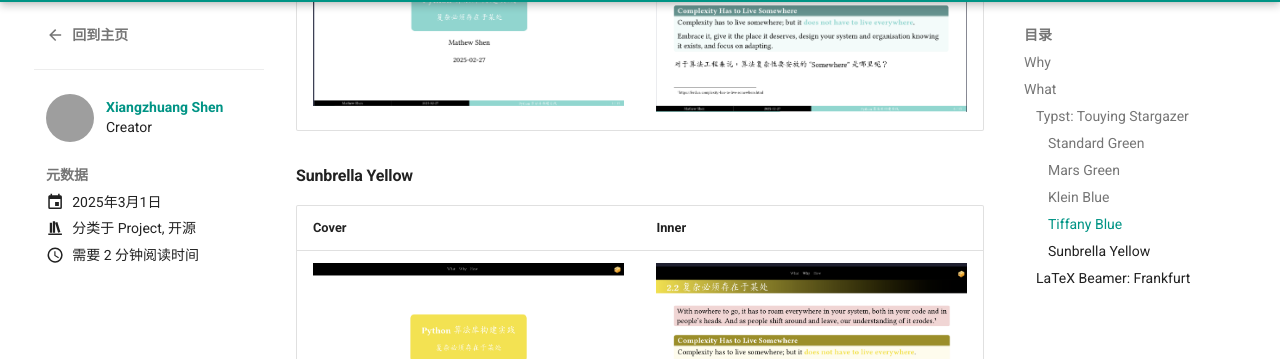
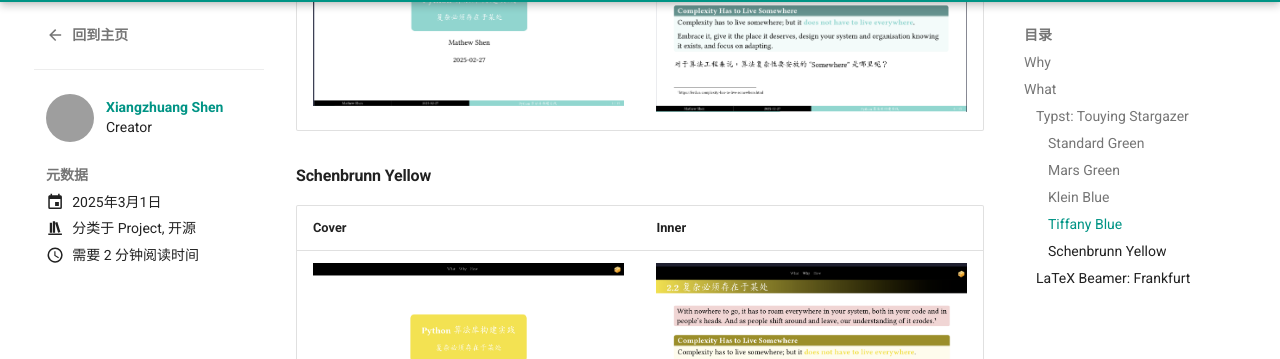
Before and after one commit to shenxiangzhuang/shenxiangzhuang.github.io, an MkDocs documentation site: the page built from docs/blog/posts/presentia.md, in a window 1280 px wide and 900 px high, scrolled down 1758 px. Shown: the part 94-453 px from the top of the window. Built offline with MkDocs 1.6.1 and Material for MkDocs 9.7.7, drawn with Linux system fonts in a browser that asks for light colours; comment, search, counter and statistics services are not loaded; grey boxes are pictures that could not be loaded.

Commit message:
fix: names

```diff
--- a/docs/blog/posts/presentia.md
+++ b/docs/blog/posts/presentia.md
@@ -52,10 +52,10 @@ categories:
 |-------------------------------------------------------------------------------------------------------|-------------------------------------------------------------------------------------------------------|
 | ![Tiffany Blue Cover](../images/presentia/screenshots/typst-touying/stargazer/tiffany_blue_cover.png) | ![Tiffany Blue Inner](../images/presentia/screenshots/typst-touying/stargazer/tiffany_blue_inner.png) |
 
-#### Sunbrella Yellow
-| Cover                                                                                                         | Inner                                                                                                         |
-|---------------------------------------------------------------------------------------------------------------|---------------------------------------------------------------------------------------------------------------|
-| ![Sunbrella Yellow Cover](../images/presentia/screenshots/typst-touying/stargazer/sunbrella_yellow_cover.png) | ![Sunbrella Yellow Inner](../images/presentia/screenshots/typst-touying/stargazer/sunbrella_yellow_inner.png) |
+#### Schenbrunn Yellow
+| Cover                                                                                                           | Inner                                                                                                           |
+|-----------------------------------------------------------------------------------------------------------------|-----------------------------------------------------------------------------------------------------------------|
+| ![Schenbrunn Yellow Cover](../images/presentia/screenshots/typst-touying/stargazer/schenbrunn_yellow_cover.png) | ![Schenbrunn Yellow Inner](../images/presentia/screenshots/typst-touying/stargazer/schenbrunn_yellow_inner.png) |
 
 ### LaTeX Beamer: Frankfurt
 
```
Also changed, not shown: docs/blog/images/presentia/screenshots/typst-touying/stargazer/schenbrunn_yellow_cover.png (renamed from docs/blog/images/presentia/screenshots/typst-touying/stargazer/sunbrella_yellow_cover.png), docs/blog/images/presentia/screenshots/typst-touying/stargazer/schenbrunn_yellow_inner.png (renamed from docs/blog/images/presentia/screenshots/typst-touying/stargazer/sunbrella_yellow_inner.png).
